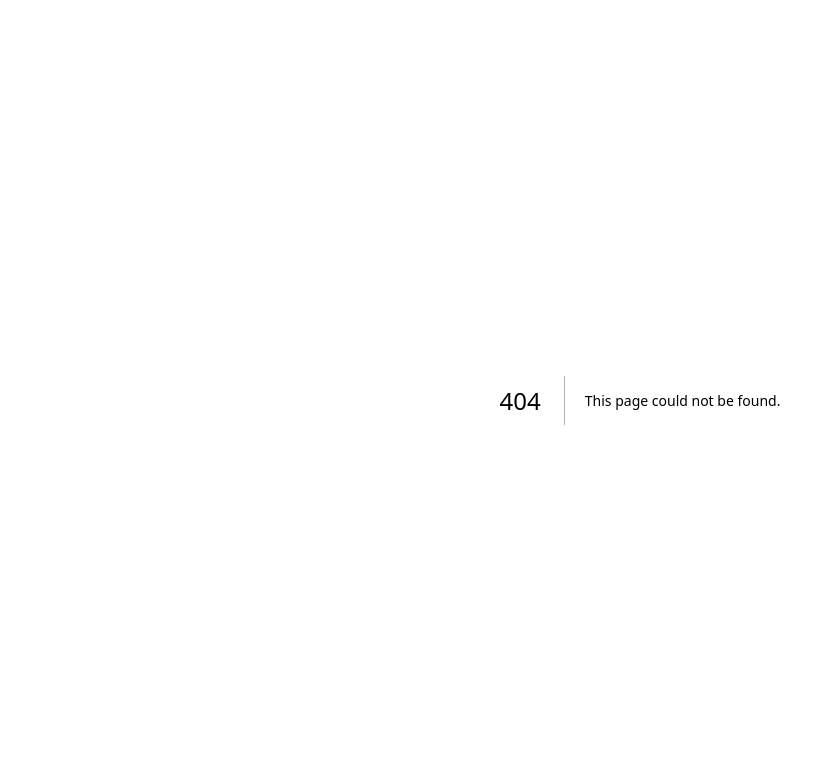
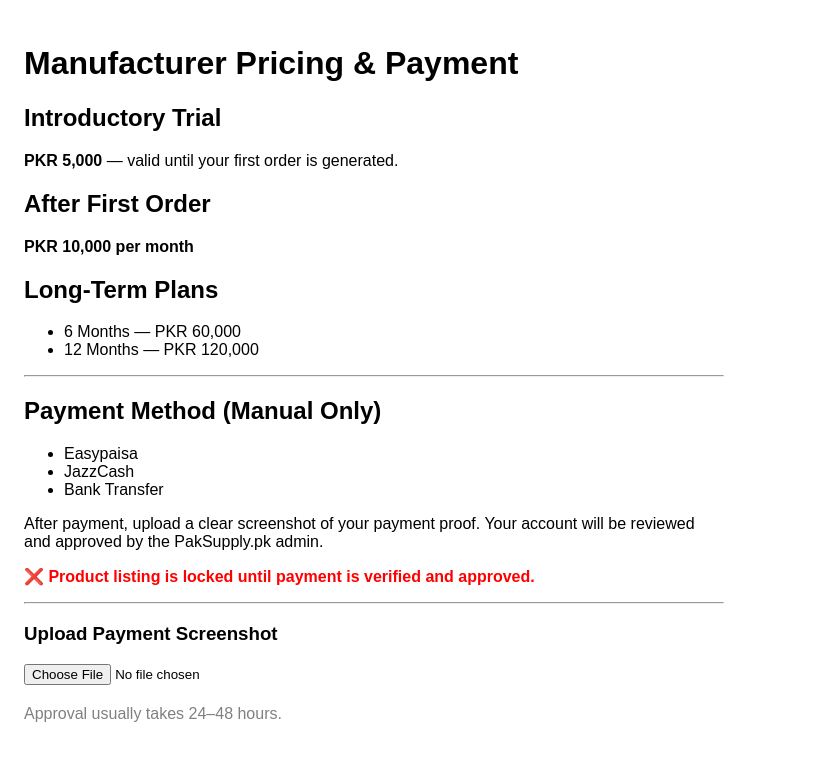
Before and after one commit to paksupply/paksupply, a Next.js app: page /manufacturer/pricing in a window 1280 px wide. Before the commit this address had no page. Shown: the top 760 px of the page, without its empty margins (0-819 px from the left). Built offline with nearby package versions, Linux system fonts and the light colour scheme.

Commit message:
Add manufacturer pricing & payment page

```diff
--- /dev/null
+++ b/app/manufacturer/pricing/page.js
@@ -0,0 +1,52 @@
+"use client";
+
+export default function ManufacturerPricing() {
+  return (
+    <main style={{ padding: "24px", fontFamily: "Arial", maxWidth: "700px" }}>
+      <h1>Manufacturer Pricing & Payment</h1>
+
+      <h2>Introductory Trial</h2>
+      <p>
+        <strong>PKR 5,000</strong> — valid until your first order is generated.
+      </p>
+
+      <h2>After First Order</h2>
+      <p>
+        <strong>PKR 10,000 per month</strong>
+      </p>
+
+      <h2>Long-Term Plans</h2>
+      <ul>
+        <li>6 Months — PKR 60,000</li>
+        <li>12 Months — PKR 120,000</li>
+      </ul>
+
+      <hr />
+
+      <h2>Payment Method (Manual Only)</h2>
+      <ul>
+        <li>Easypaisa</li>
+        <li>JazzCash</li>
+        <li>Bank Transfer</li>
+      </ul>
+
+      <p>
+        After payment, upload a clear screenshot of your payment proof. Your
+        account will be reviewed and approved by the PakSupply.pk admin.
+      </p>
+
+      <p style={{ color: "red", fontWeight: "bold" }}>
+        ❌ Product listing is locked until payment is verified and approved.
+      </p>
+
+      <hr />
+
+      <h3>Upload Payment Screenshot</h3>
+      <input type="file" />
+
+      <p style={{ marginTop: "20px", color: "gray" }}>
+        Approval usually takes 24–48 hours.
+      </p>
+    </main>
+  );
+}
```
